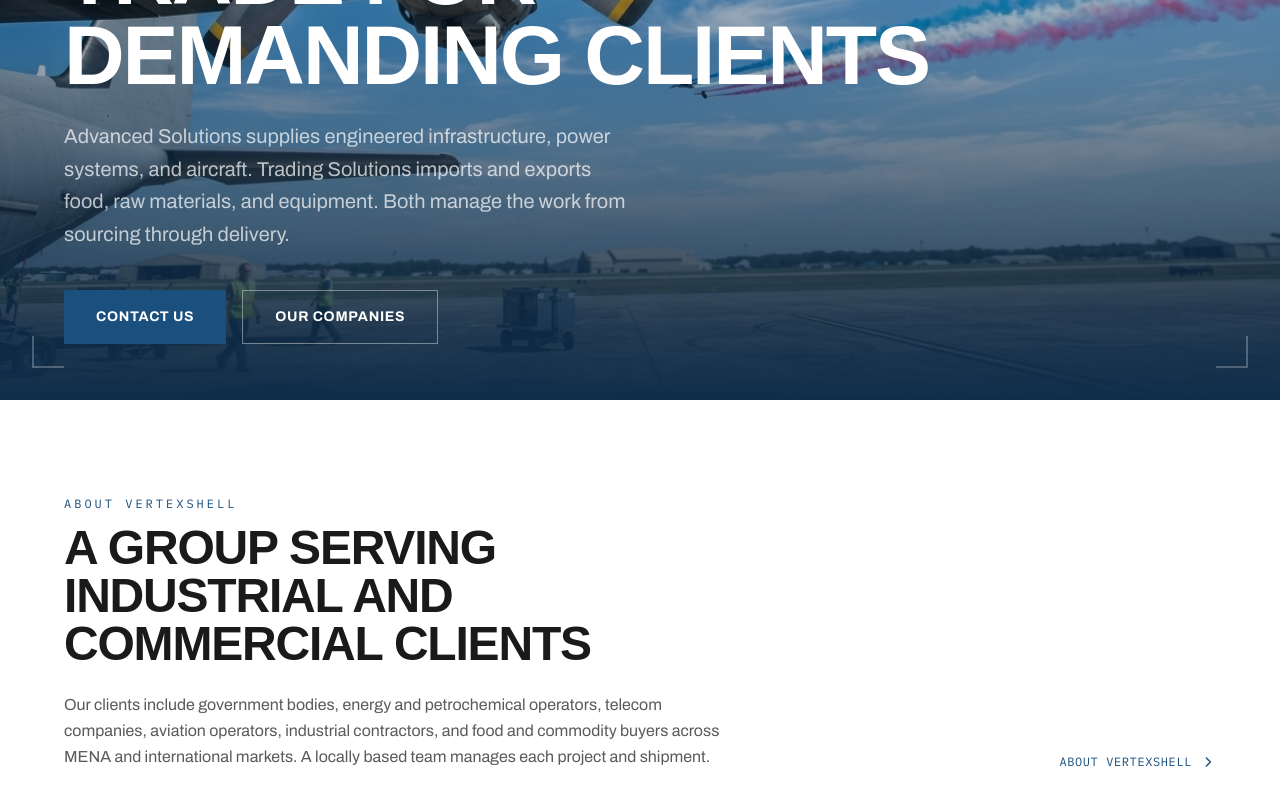
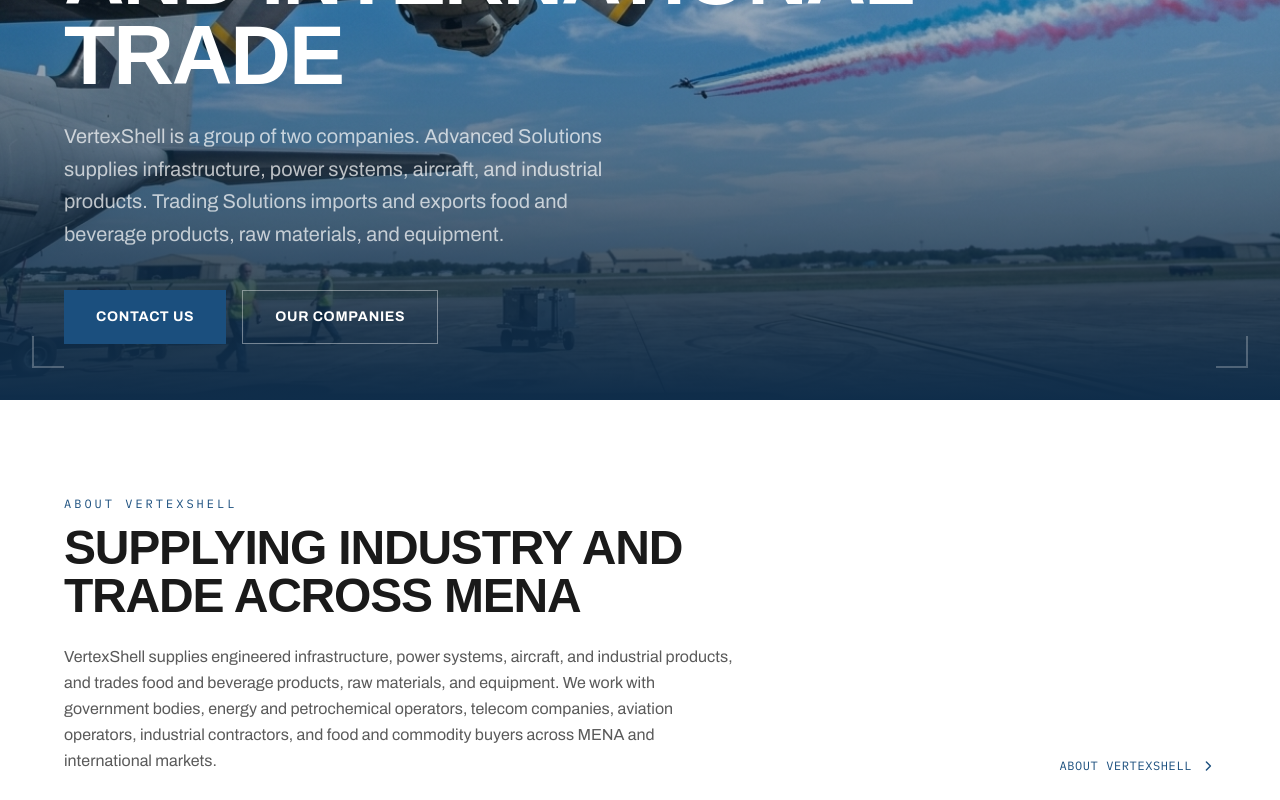
Before and after one commit to web-vx/vx-webapp, a Next.js app: page / in a window 1280 px wide. Shown: the part 400-1200 px from the top of the page. Built offline with nearby package versions, Linux system fonts and the light colour scheme; a web font is replaced by a local one.

Commit message:
Enlarge header logo, drop clients wording, tighten copy to plain factual statements
Co-Authored-By: Claude Sonnet 5.5 <noreply@anthropic.com>

```diff
--- a/app/about/page.tsx
+++ b/app/about/page.tsx
@@ -12,7 +12,7 @@ import Footer from "@/components/Footer";
 export const metadata: Metadata = {
   title: "About Us",
   description:
-    "VertexShell is a group of companies, VertexShell Advanced Solutions and VertexShell Trading Solutions, serving public sector, energy, telecom, aviation, industrial, and food and commodity clients across MENA and international markets.",
+    "VertexShell is a group of companies, VertexShell Advanced Solutions and VertexShell Trading Solutions, serving public sector, energy, telecom, aviation, industrial, and food and commodity customers across MENA and international markets.",
 };
 
 export default function AboutPage() {
@@ -22,8 +22,8 @@ export default function AboutPage() {
       <main>
         <PageHero
           eyebrow="About Us"
-          title="A group serving industrial and commercial clients."
-          description="VertexShell supplies engineered infrastructure and specialized assets, and trades food, raw materials, and equipment, for clients across MENA and international markets."
+          title="Supplying industry and trade across MENA."
+          description="VertexShell supplies engineered infrastructure and specialized assets, and trades food, raw materials, and equipment, for customers across MENA and international markets."
         />
         <AboutStory />
         <GroupStructure />
--- a/components/AboutTeaser.tsx
+++ b/components/AboutTeaser.tsx
@@ -22,14 +22,15 @@ export default function AboutTeaser() {
               About VertexShell
             </p>
             <h2 className="font-display font-extrabold uppercase text-4xl md:text-5xl text-foreground tracking-tight max-w-2xl">
-              A Group Serving Industrial and Commercial Clients
+              Supplying Industry and Trade Across MENA
             </h2>
             <p className="mt-6 text-secondary leading-relaxed max-w-2xl">
-              Our clients include government bodies, energy and
-              petrochemical operators, telecom companies, aviation operators,
-              industrial contractors, and food and commodity buyers across
-              MENA and international markets. A locally based team manages
-              each project and shipment.
+              VertexShell supplies engineered infrastructure, power
+              systems, aircraft, and industrial products, and trades food and
+              beverage products, raw materials, and equipment. We work with
+              government bodies, energy and petrochemical operators, telecom
+              companies, aviation operators, industrial contractors, and food
+              and commodity buyers across MENA and international markets.
             </p>
           </div>
           <Link
--- a/components/Hero.tsx
+++ b/components/Hero.tsx
@@ -17,14 +17,14 @@ export default function Hero() {
 
       <div className="relative mx-auto max-w-[1200px] px-6 pt-44 pb-14 w-full">
         <h1 className="font-display font-extrabold uppercase text-white leading-[0.95] tracking-tight text-5xl sm:text-6xl md:text-7xl lg:text-[5.25rem] max-w-4xl">
-          Industrial Supply and International Trade for Demanding Clients
+          Engineered Supply and International Trade
         </h1>
 
         <p className="mt-6 text-lg md:text-xl text-white/70 leading-relaxed max-w-xl">
-          Advanced Solutions supplies engineered infrastructure, power
-          systems, and aircraft. Trading Solutions imports and exports food,
-          raw materials, and equipment. Both manage the work from sourcing
-          through delivery.
+          VertexShell is a group of two companies. Advanced Solutions
+          supplies infrastructure, power systems, aircraft, and industrial
+          products. Trading Solutions imports and exports food and beverage
+          products, raw materials, and equipment.
         </p>
 
         <div className="mt-10 flex flex-wrap gap-4">
--- a/components/Nav.tsx
+++ b/components/Nav.tsx
@@ -38,7 +38,7 @@ export default function Nav() {
             alt="VertexShell Group"
             width={1887}
             height={132}
-            className="w-44 sm:w-48 lg:w-52 h-auto"
+            className="w-56 sm:w-60 lg:w-64 h-auto"
             priority
           />
         </Link>
--- a/components/about/AboutStory.tsx
+++ b/components/about/AboutStory.tsx
@@ -21,7 +21,7 @@ export default function AboutStory() {
             Our Story
           </p>
           <p className="text-secondary leading-relaxed">
-            VertexShell is a group of two companies. Our clients include
+            VertexShell is a group of two companies. Our customers include
             government bodies, oil &amp; gas and petrochemical operators, power
             and telecom companies, aviation operators, and industrial
             contractors, as well as food and commodity producers and buyers.
--- a/components/careers/OpenPositions.tsx
+++ b/components/careers/OpenPositions.tsx
@@ -4,14 +4,14 @@ import { useRef, useState } from "react";
 import { useInView } from "@/hooks/useInView";
 
 const responsibilities = [
-  "Manage and grow a portfolio of client accounts across VertexShell's companies and core sectors",
-  "Serve as the primary point of contact for client inquiries, quotations, and order follow-up",
+  "Manage and grow a portfolio of customer accounts across VertexShell's companies and core sectors",
+  "Serve as the primary point of contact for customer inquiries, quotations, and order follow-up",
   "Coordinate with international manufacturing partners and internal teams to scope requirements and prepare proposals",
   "Track tenders and RFQs relevant to assigned accounts, and prepare competitive bids",
   "Maintain accurate account records and pipeline forecasts",
   "Build long-term relationships with key decision-makers to identify repeat and expansion opportunities",
   "Coordinate handover to project and delivery teams, and stay engaged through installation and commissioning",
-  "Represent VertexShell at client meetings, site visits, and industry events across the MENA region",
+  "Represent VertexShell at customer meetings, site visits, and industry events across the MENA region",
 ];
 
 const requirements = [
@@ -80,9 +80,9 @@ export default function OpenPositions() {
               <div className="px-8 md:px-10 pb-8 md:pb-10">
                 <p className="text-secondary leading-relaxed">
                   VertexShell is looking for an Account Manager to
-                  own client relationships across our modular infrastructure,
+                  own customer relationships across our modular infrastructure,
                   power systems, aviation, and industrial supply lines. You
-                  will be the primary point of contact for clients across the
+                  will be the primary point of contact for customers across the
                   public sector, energy, telecom, and industrial construction
                   sectors, managing accounts from initial inquiry through
                   delivery and after-sales support.
```
